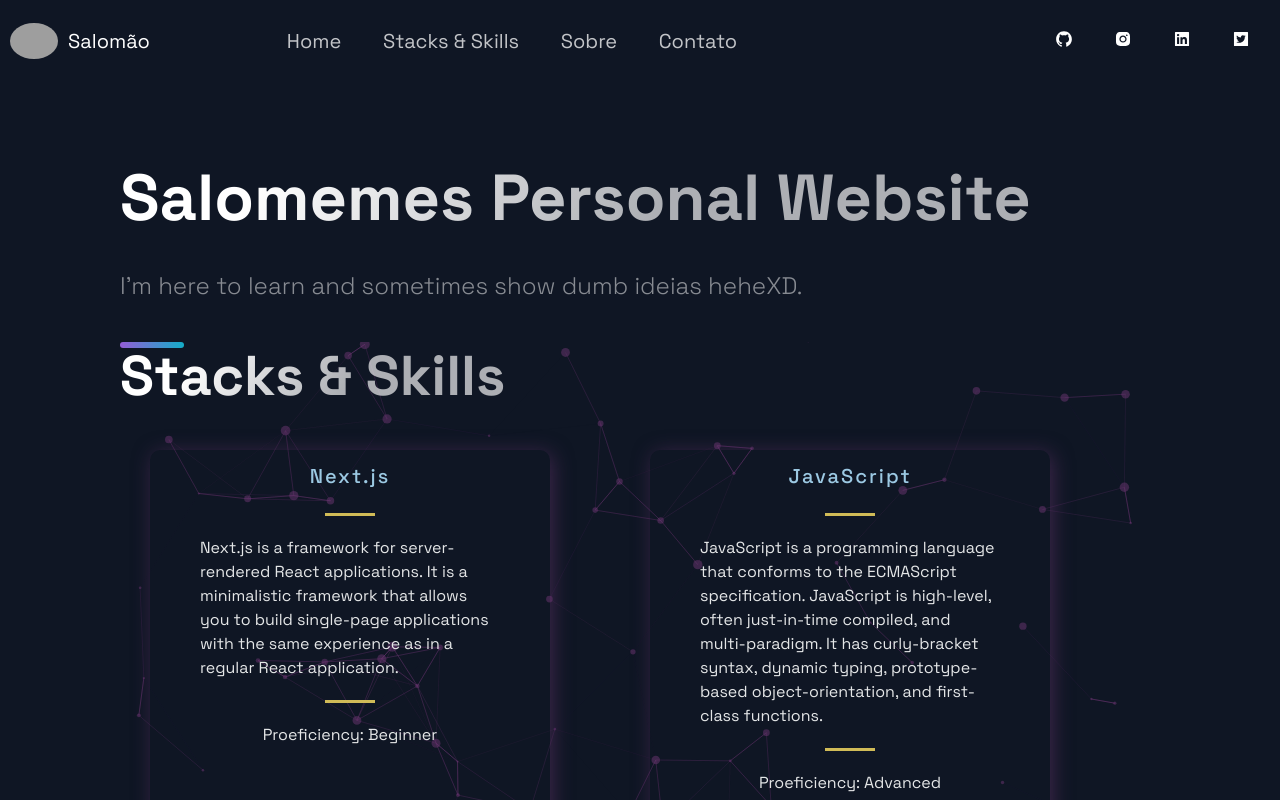
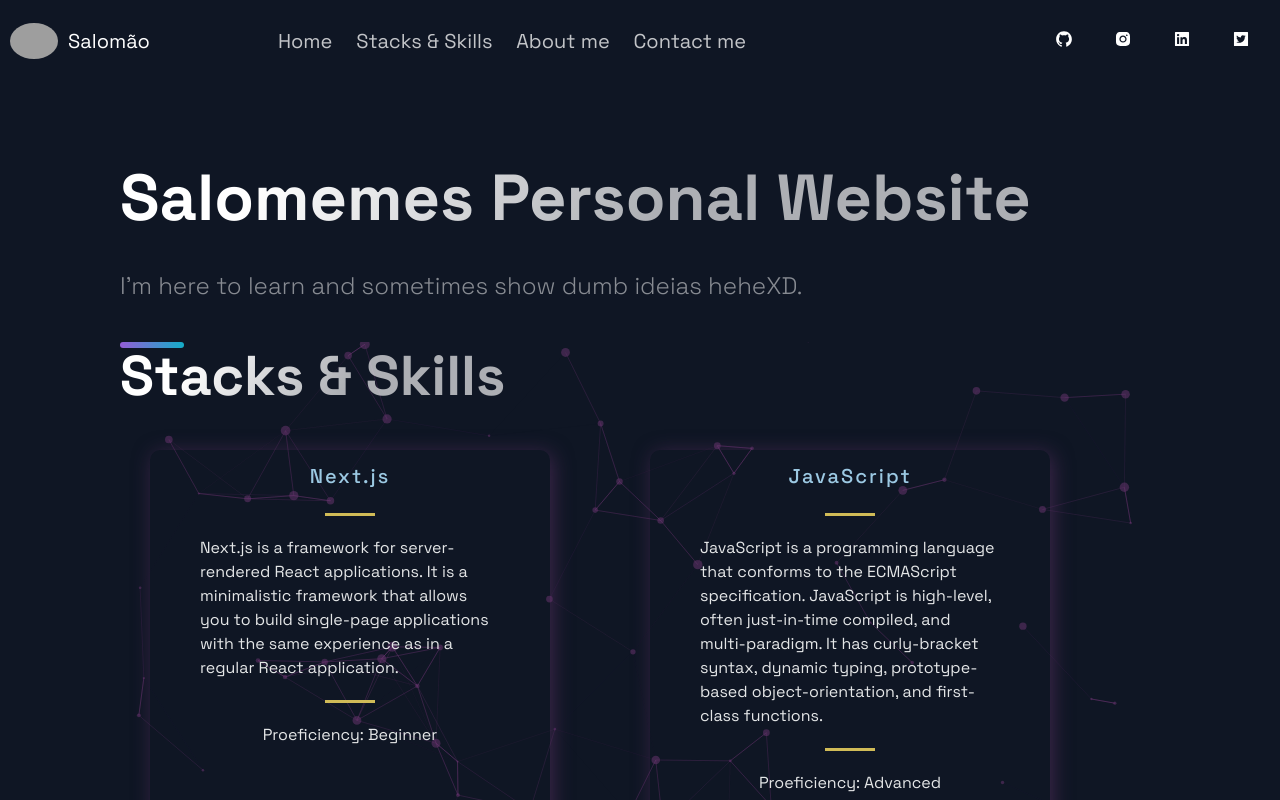
Before and after one commit to 1Basco/personal-site-2022, a Next.js app: page / in a window 1280 px wide. Shown: the top 800 px of the page. Built offline with nearby package versions, Linux system fonts and the light colour scheme; grey boxes are pictures that could not be loaded.

Commit message:
[Bilingual](Change few words to english while i cant figure out the i18n stuff)

```diff
--- a/src/constants/constants.js
+++ b/src/constants/constants.js
@@ -19,11 +19,11 @@
   //   href: "/blog",
   // },
   {
-    name: "Sobre",
+    name: "About me",
     href: "#about",
   },
   {
-    name: "Contato",
+    name: "Contact me",
     href: "#contact",
   },
 ];
```
